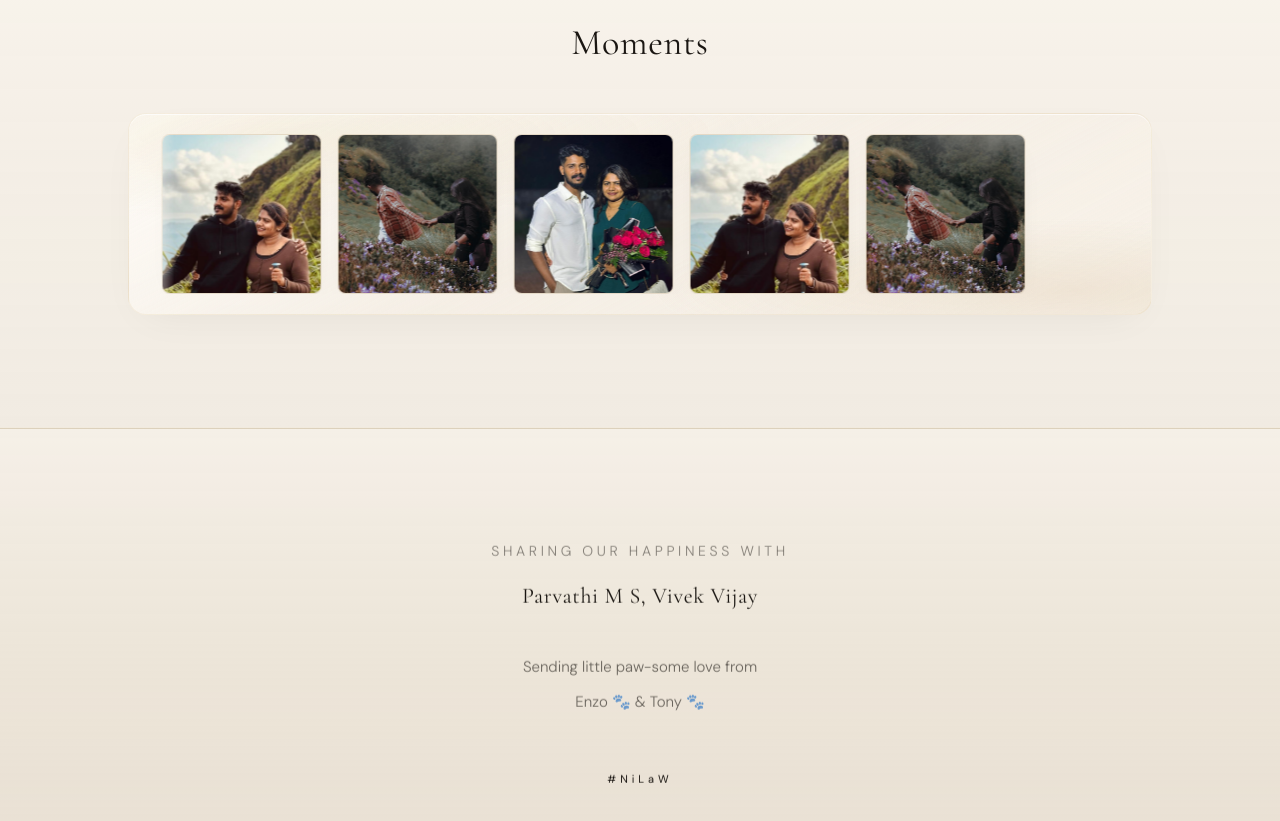
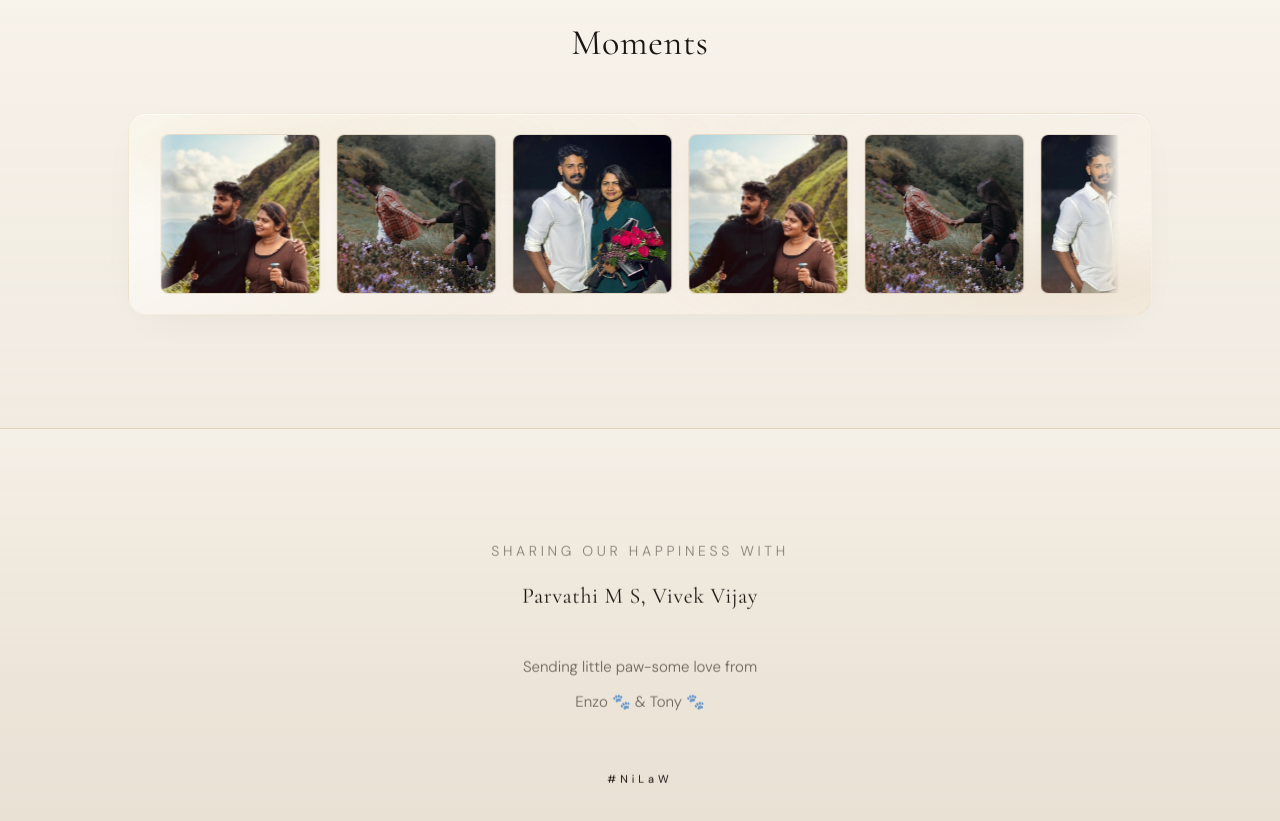
Before and after one commit to lakshmi-m-s/NiLaW, a React (Vite) app: page / in a window 1280 px wide. Shown: the part 3720-4541 px from the top of the page. Built offline with nearby package versions, Linux system fonts and the light colour scheme; the HTML template or start-up script is replaced by a standard one; a web font is replaced by a local one.

Commit message:
gallery belt scroll pointer fix

```diff
--- a/src/index.css
+++ b/src/index.css
@@ -343,18 +343,9 @@
     will-change: transform;
   }
 
-  /* Two concatenated copies of the sequence; -50% = one full pass (N ≥ 2). */
+  /* Repeated full cycles; -50% = one seamless loop (first half matches second). */
   .gallery-marquee-track--loop {
     animation-name: gallery-marquee-scroll;
-  }
-
-  /* Single image: two tiles; shift by exactly one tile + gap (matches w-40 + gap-4). */
-  .gallery-marquee-track--single {
-    animation-name: gallery-marquee-single;
-  }
-
-  .gallery-marquee-track:hover {
-    animation-play-state: paused;
   }
 
   .gallery-marquee-track--scroll-paused {
@@ -367,15 +358,6 @@
     }
     100% {
       transform: translate3d(-50%, 0, 0);
-    }
-  }
-
-  @keyframes gallery-marquee-single {
-    0% {
-      transform: translate3d(0, 0, 0);
-    }
-    100% {
-      transform: translate3d(calc(-10rem - 1rem), 0, 0);
     }
   }
 
--- a/src/sections/PhotoGallery.tsx
+++ b/src/sections/PhotoGallery.tsx
@@ -19,6 +19,25 @@ function usePrefersReducedMotion() {
   }, []);
 
   return reduced;
+}
+
+const TILE_PX = 176;
+const MAX_BELT_SEGMENTS = 32;
+
+function segmentCountForWidth(shellWidth: number, pathCount: number): number {
+  if (pathCount === 0) return 0;
+  const segmentPx = pathCount * TILE_PX;
+  let segs = Math.max(2, Math.ceil((2 * shellWidth) / segmentPx));
+  if (segs % 2 !== 0) segs += 1;
+  return Math.min(segs, MAX_BELT_SEGMENTS);
+}
+
+function buildBeltFromCycles(paths: readonly string[], segmentCount: number): string[] {
+  const out: string[] = [];
+  for (let s = 0; s < segmentCount; s++) {
+    for (let i = 0; i < paths.length; i++) out.push(paths[i]);
+  }
+  return out;
 }
 
 function GalleryImg({ path, onError }: { path: string; onError: () => void }) {
@@ -44,15 +63,39 @@ export function PhotoGallery() {
   const [paths, setPaths] = useState(configured);
   const prefersReducedMotion = usePrefersReducedMotion();
 
-  /** Two copies for seamless loop + scroll wrap (N ≥ 2); two tiles for N === 1 */
-  const beltPaths = useMemo(() => [...paths, ...paths], [paths]);
+  const beltShellRef = useRef<HTMLDivElement>(null);
+  const [beltShellWidth, setBeltShellWidth] = useState(() =>
+    typeof window !== "undefined" ? window.innerWidth : 1024
+  );
+
+  useEffect(() => {
+    if (prefersReducedMotion) return;
+    const el = beltShellRef.current;
+    if (!el) return;
+    const ro = new ResizeObserver((entries) => {
+      const w = entries[0]?.contentRect.width;
+      if (w > 0) setBeltShellWidth(w);
+    });
+    ro.observe(el);
+    setBeltShellWidth(el.clientWidth);
+    return () => ro.disconnect();
+  }, [prefersReducedMotion, paths.length]);
+
+  const beltSegmentCount = useMemo(
+    () => segmentCountForWidth(beltShellWidth, paths.length),
+    [beltShellWidth, paths.length]
+  );
+
+  const beltPaths = useMemo(
+    () => buildBeltFromCycles(paths, beltSegmentCount),
+    [paths, beltSegmentCount]
+  );
 
   const durationSec = useMemo(
-    () => (paths.length === 1 ? 15 : paths.length * 7),
-    [paths.length]
+    () => paths.length * 7 * (beltSegmentCount / 2),
+    [paths.length, beltSegmentCount]
   );
 
-  const beltShellRef = useRef<HTMLDivElement>(null);
   const scrollJumpingRef = useRef(false);
   const beltIdleTimerRef = useRef<ReturnType<typeof setTimeout>>();
   const [beltScrollPaused, setBeltScrollPaused] = useState(false);
@@ -141,14 +184,14 @@ export function PhotoGallery() {
                 onPointerLeave={resumeBeltAnimation}
               >
                 <div
-                  className={`gallery-marquee-track ${
-                    paths.length === 1 ? "gallery-marquee-track--single" : "gallery-marquee-track--loop"
-                  }${beltScrollPaused ? " gallery-marquee-track--scroll-paused" : ""}`}
+                  className={`gallery-marquee-track gallery-marquee-track--loop${
+                    beltScrollPaused ? " gallery-marquee-track--scroll-paused" : ""
+                  }`}
                   style={{ animationDuration: `${durationSec}s` }}
                 >
                   {beltPaths.map((path, i) => (
                     <GalleryImg
-                      key={`belt-${path}-${i}`}
+                      key={`belt-${i}`}
                       path={path}
                       onError={() => dropPath(path)}
                     />
```
